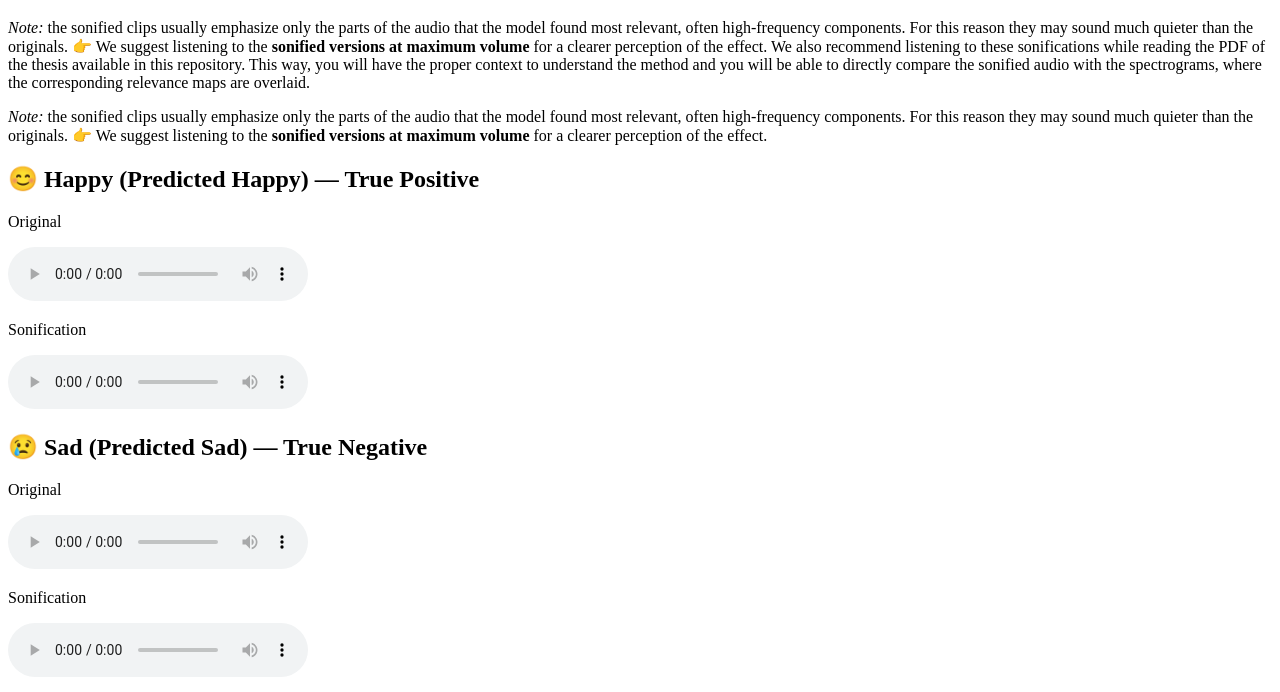
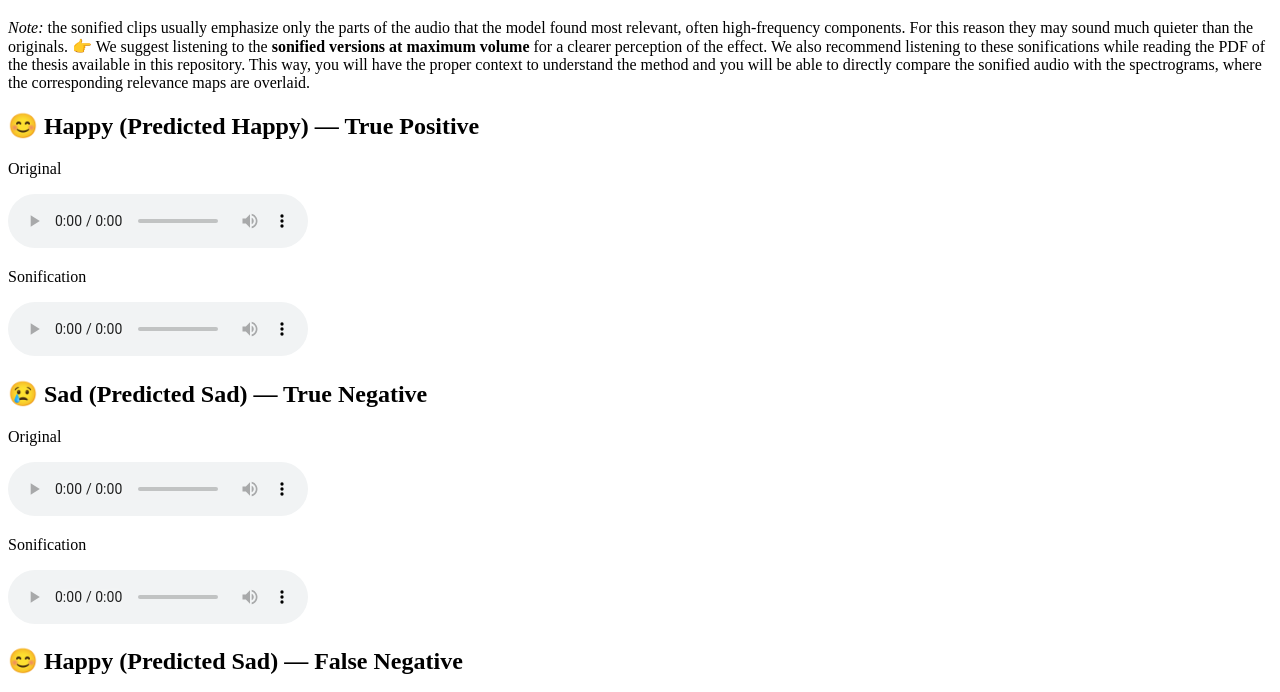
Before and after one commit to giacomozu/Explainability-Methods-in-Music-Emotion-Recognition, a plain HTML site: page docs/index.html in a window 1280 px wide. Shown: the part 61-753 px from the top of the page. Drawn offline with Linux system fonts and the light colour scheme.

Commit message:
correzione errore html

```diff
--- a/docs/index.html
+++ b/docs/index.html
@@ -7,11 +7,10 @@
 <p><em>Note:</em> the sonified clips usually emphasize only the parts of the audio that the model found most relevant, often high-frequency components.
 For this reason they may sound much quieter than the originals.
 👉 We suggest listening to the <strong>sonified versions at maximum volume</strong> for a clearer perception of the effect.
+
 We also recommend listening to these sonifications while reading the PDF of the thesis available in this repository. This way, you will have the proper context to understand the method and you will be able to directly compare the sonified audio with the spectrograms, where the corresponding relevance maps are overlaid. </p>
 
-<p><em>Note:</em> the sonified clips usually emphasize only the parts of the audio that the model found most relevant, often high-frequency components.
-For this reason they may sound much quieter than the originals.
-👉 We suggest listening to the <strong>sonified versions at maximum volume</strong> for a clearer perception of the effect.</p>
+
 
 <h2>😊 Happy (Predicted Happy) — True Positive</h2>
 <p>Original</p>
```
